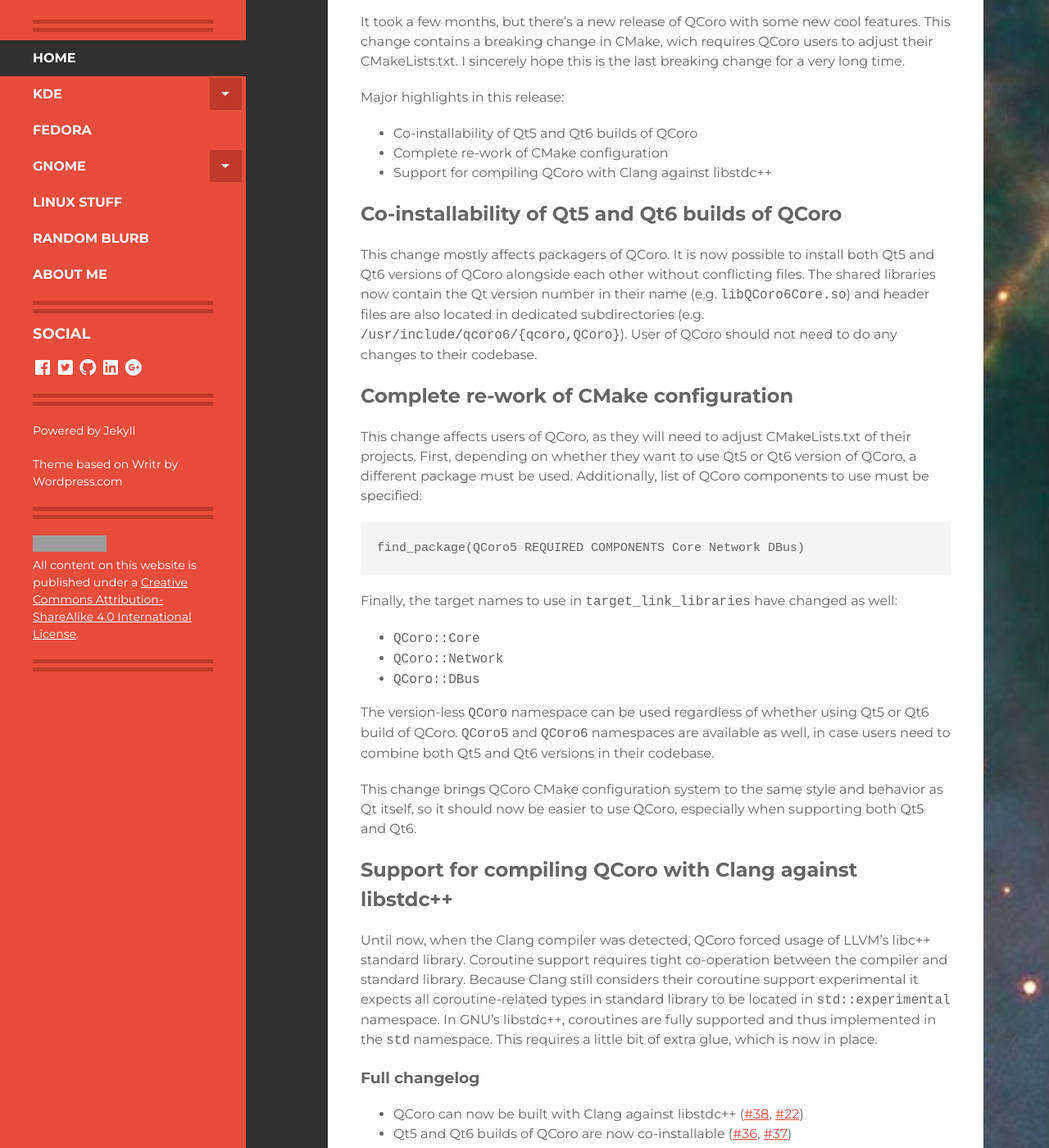
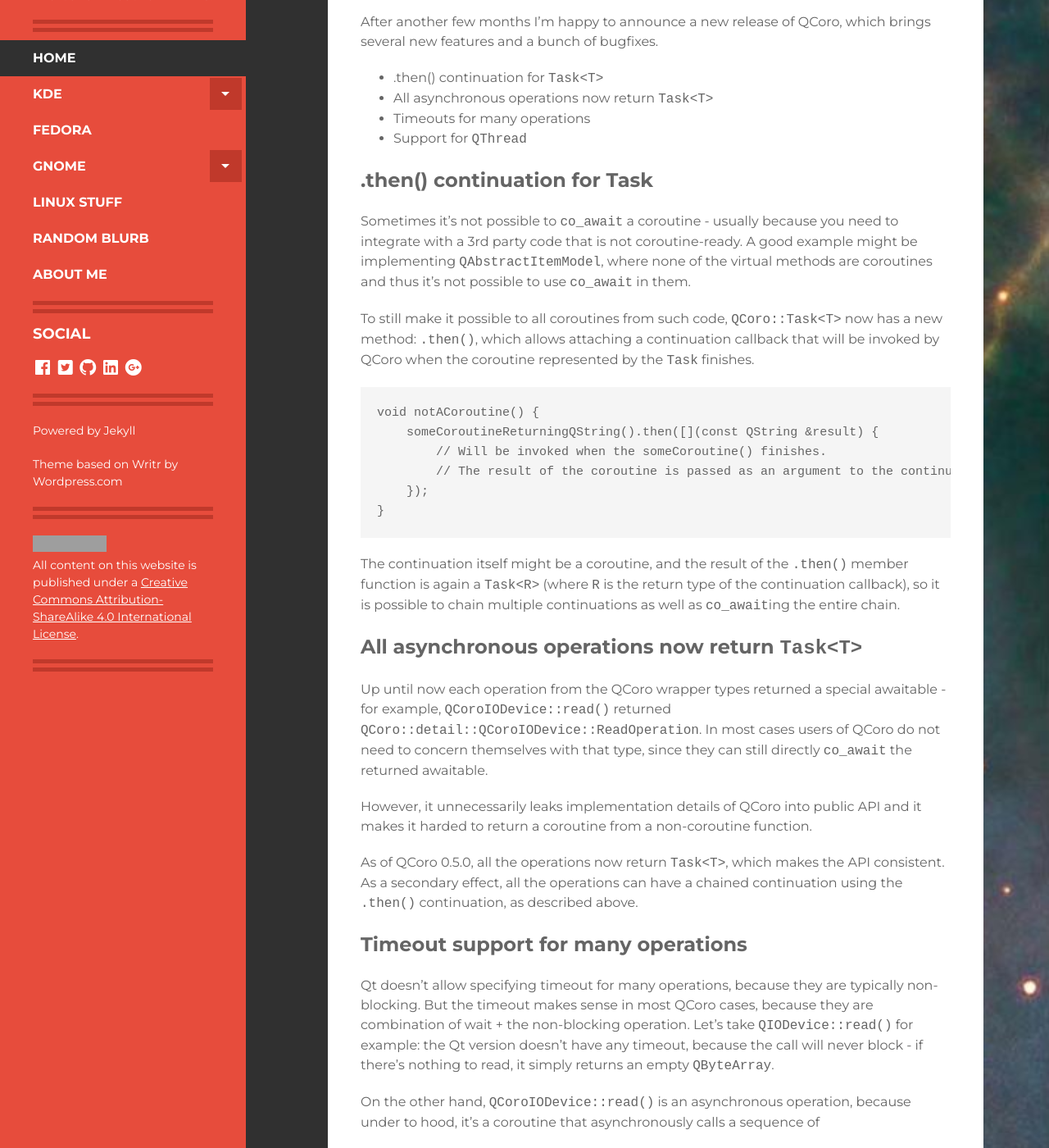
Before and after one commit to danvratil/dvratilcz, a Jekyll site: the page built from index.html, in a window 1280 px wide and 1400 px high, scrolled down 205 px. Shown: the whole window at 82% size. Built offline with Jekyll 4.4.1, drawn with Linux system fonts in a browser that asks for light colours; some web fonts are replaced; the list of posts is cut into pages by our own code; comment, search, counter and statistics services are not loaded; some of the changed text lies outside the part shown; grey boxes are pictures that could not be loaded.

Commit message:
Post: QCoro 0.5.0

````diff
--- /dev/null
+++ b/_posts/2022-04-25-qcoro-0.5.0-release-announcement.md
@@ -0,0 +1,121 @@
+---
+layout: post
+title: QCoro 0.5.0 Release Announcement
+date: 2022-04-25 22:00:00
+categories:
+- KDE
+- Qt
+tags:
+- KDE
+- Qt
+---
+
+After another few months I'm happy to announce a new release of QCoro, which brings several new features and a bunch
+of bugfixes.
+
+* .then() continuation for `Task<T>`
+* All asynchronous operations now return `Task<T>`
+* Timeouts for many operations
+* Support for `QThread`
+
+## .then() continuation for Task<T>
+
+Sometimes it's not possible to `co_await` a coroutine - usually because you need to integrate with a 3rd party code
+that is not coroutine-ready. A good example might be implementing `QAbstractItemModel`, where none of the virtual
+methods are coroutines and thus it's not possible to use `co_await` in them.
+
+To still make it possible to all coroutines from such code, `QCoro::Task<T>` now has a new method: `.then()`,
+which allows attaching a continuation callback that will be invoked by QCoro when the coroutine represented
+by the `Task` finishes.
+
+```cpp
+void notACoroutine() {
+    someCoroutineReturningQString().then([](const QString &result) {
+        // Will be invoked when the someCoroutine() finishes.
+        // The result of the coroutine is passed as an argument to the continuation.
+    });
+}
+```
+
+The continuation itself might be a coroutine, and the result of the `.then()` member function is again a `Task<R>`
+(where `R` is the return type of the continuation callback), so it is possible to chain multiple continuations
+as well as `co_await`ing the entire chain.
+
+## All asynchronous operations now return `Task<T>`
+
+Up until now each operation from the QCoro wrapper types returned a special awaitable  - for example,
+`QCoroIODevice::read()` returned `QCoro::detail::QCoroIODevice::ReadOperation`. In most cases users of QCoro do
+not need to concern themselves with that type, since they can still directly `co_await` the returned awaitable.
+
+However, it unnecessarily leaks implementation details of QCoro into public API and it makes it harded to return
+a coroutine from a non-coroutine function.
+
+As of QCoro 0.5.0, all the operations now return `Task<T>`, which makes the API consistent. As a secondary effect,
+all the operations can have a chained continuation using the `.then()` continuation, as described above.
+
+## Timeout support for many operations
+
+Qt doesn't allow specifying timeout for many operations, because they are typically non-blocking. But the timeout
+makes sense in most QCoro cases, because they are combination of wait + the non-blocking operation. Let's take
+`QIODevice::read()` for example: the Qt version doesn't have any timeout, because the call will never block - if
+there's nothing to read, it simply returns an empty `QByteArray`.
+
+On the other hand, `QCoroIODevice::read()` is an asynchronous operation, because under to hood, it's a coroutine
+that asynchronously calls a sequence of
+
+```cpp
+device->waitForReadyRead();
+device->read();
+```
+
+Since `QIODevice::waitForReadyRead()` takes a timeout argument, it makes sense for `QCoroIODevice::read()`
+to also take (an optional) timeout argument. This and many other operations have gained support for timeout.
+
+## Support for `QThread`
+
+It's been a while since I added a new wrapper for a Qt class, so QCoro 0.5.0 adds wrapper for `QThread`. It's
+now possible to `co_await` thread start and end:
+
+```cpp
+std::unique_ptr<QThread> thread(QThread::create([]() {
+    ...
+});
+ui->setLabel(tr("Starting thread...");
+thread->start();
+co_await qCoro(thread)->waitForStarted();
+ui->setLabel(tr("Calculating..."));
+co_await qCoro(thread)->waitForFinished();
+ui->setLabel(tr("Finished!"));
+```
+
+### Full changelog
+
+* `.then()` continuation for `Task<T>` ([#39](https://github.com/danvratil/qcoro/pull/39))
+* Fixed namespace scoping ([#45](https://github.com/danvratil/qcoro/pull/45))
+* Fixed `QCoro::waitFor()` getting stuck when coroutine returns synchronously ([#46](https://github.com/danvratil/qcoro/pull/46))
+* Fixed -pthread usage in CMake ([#47](https://github.com/danvratil/qcoro/pull/47))
+* Produce QMake config files (.pri) for each module ([commit e215616](https://github.com/danvratil/qcoro/commit/e215616be8174438e907710025a7bd71e66a64b5))
+* Fix build on platforms where -latomic must be linked explicitly ([#52](https://github.com/danvratil/qcoro/pull/52))
+* Return `Task<T>` from all operations ([#54](https://github.com/danvratil/qcoro/pull/54))
+* Add QCoro wrapper for `QThread` ([commit 832d931](https://github.com/danvratil/qcoro/commit/832d931068312c906db6858493fc952b8d984b1c))
+* Many documentation updates
+
+Thanks to everyone who contributed to QCoro!
+
+<hr>
+
+## Download
+
+You can download QCoro 0.5.0 [here][qcoro-release] or check the latest sources on [QCoro GitHub][qcoro-github].
+
+## More About QCoro
+
+If you are interested in learning more about QCoro, go read the [documentation][qcoro-docs], look at the
+[first release announcement][dvratil-010-announcement], which contains a nice explanation and example or
+watch [recording of my talk about C++20 coroutines and QCoro][qcoro-youtube] this years' Akademy.
+
+[qcoro-release]: https://github.com/danvratil/qcoro/releases/tag/v0.5.0
+[qcoro-github]: https://github.com/danvratil/qcoro
+[qcoro-youtube]: https://www.youtube.com/watch?v=KKVqFqbXJaU&list=PLsHpGlwPdtMq6pJ4mqBeYNWOanjdIIPTJ&index=20
+[qcoro-docs]: https://qcoro.dvratil.cz/
+[dvratil-010-announcement]: https://www.dvratil.cz/2021/08/first-qcoro-release
````
Also changed, not shown: _posts/2022-01-06-qcoro-0.4.0-release-announcement.md (+1 -1 lines).
